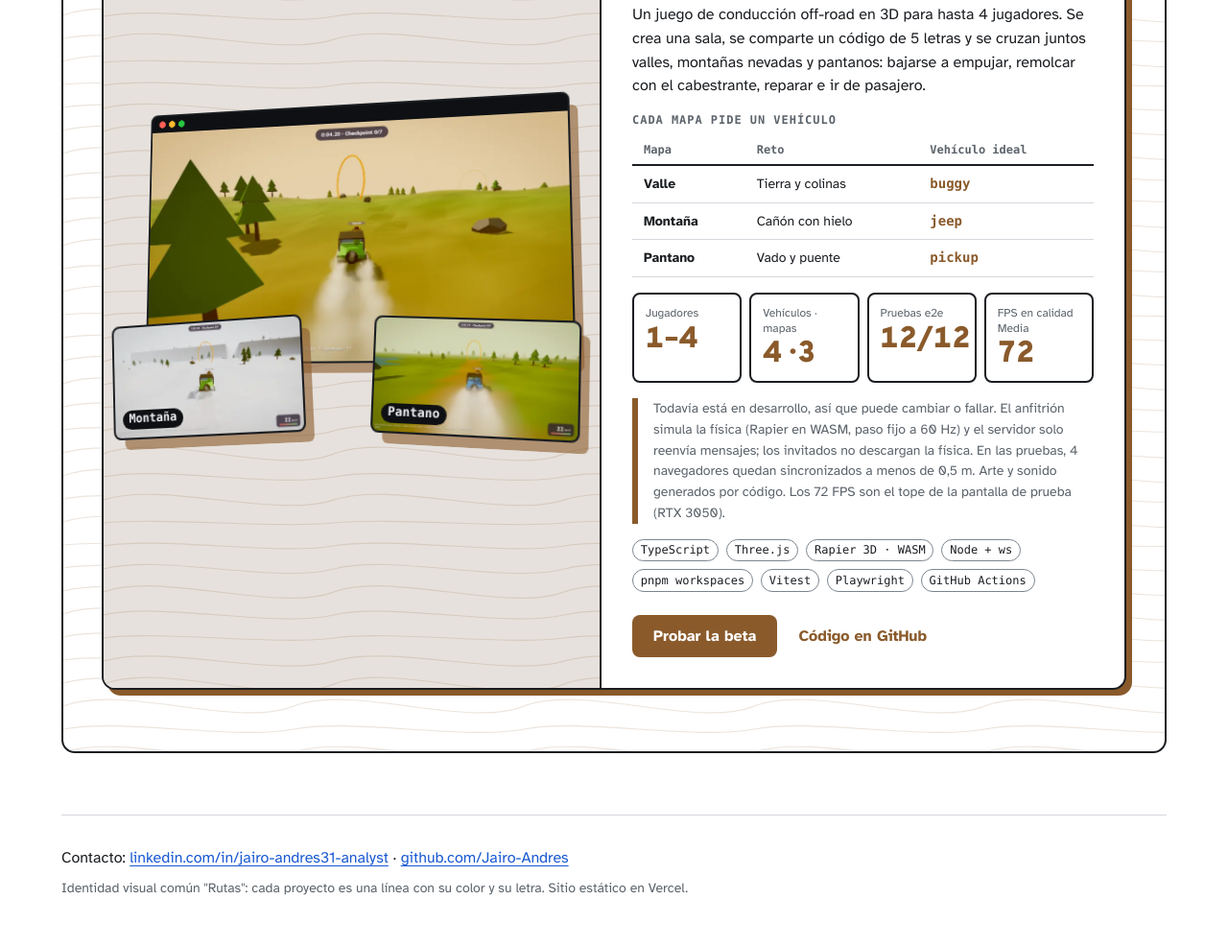
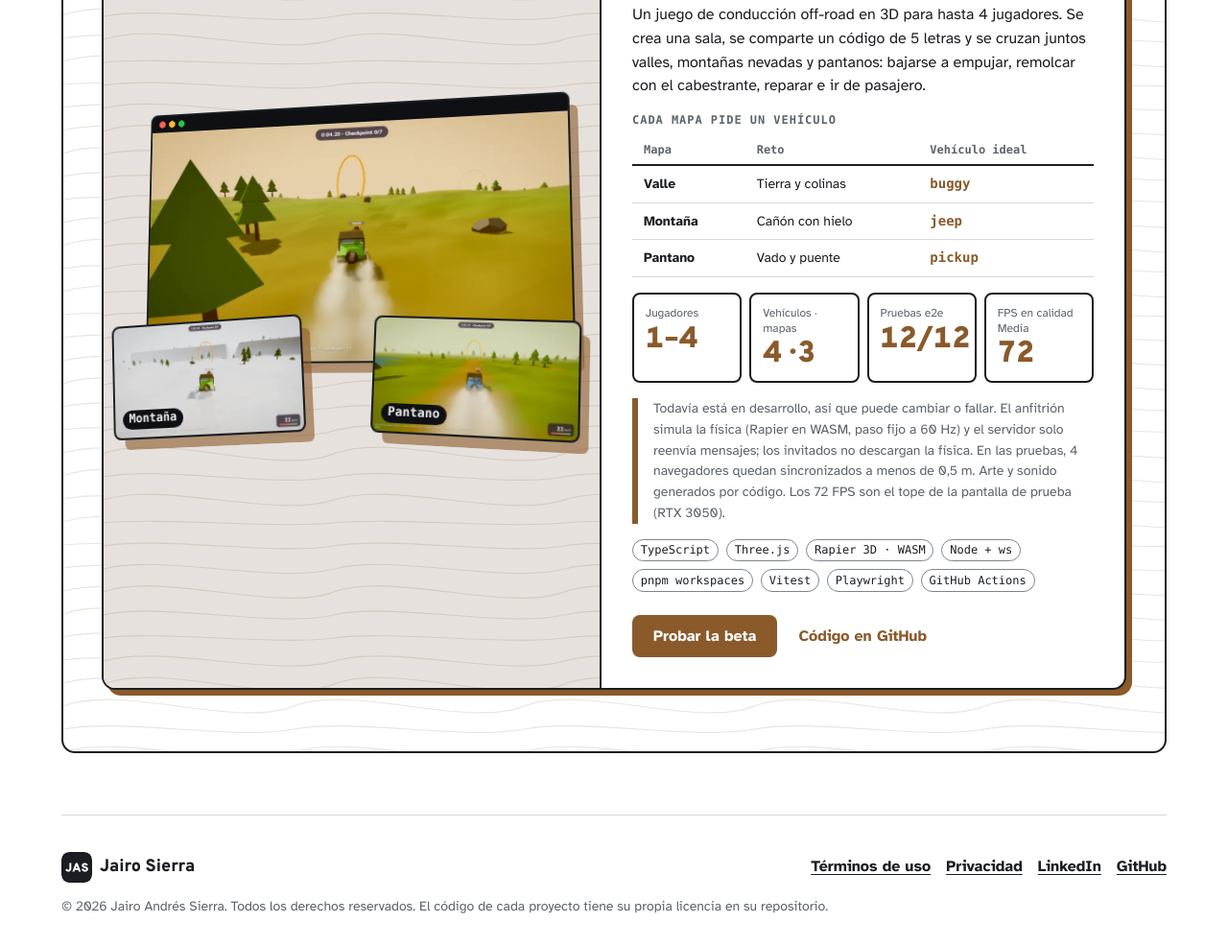
Before and after one commit to Jairo-Andres/portafolio, a website: page web/index.html in a window 1280 px wide. Shown: the part 4945-5931 px from the top of the page at 96% size. Drawn offline with Linux system fonts and the light colour scheme; a web font is replaced by a local one.

Commit message:
index final

```diff
--- a/web/app.js
+++ b/web/app.js
@@ -106,8 +106,11 @@ const EN = {
   kickerQ: "Line Q · QA",
   sumQ: "A weekly automated audit of 30 Colombian government websites: accessibility (WCAG 2.1 AA), mobile, performance and best practices, published as a ranking. Normal visitor traffic only: a few pages per site, with pauses and respecting robots.txt.",
   demoQ: "See the radar",
-  footer1: "Contact:",
-  footer2: 'Shared visual identity "Routes": each project is a line with its own color and letter. Static site on Vercel.',
+  footerNav: "Legal and contact links",
+  terms: "Terms of use",
+  privacy: "Privacy",
+  rights: "All rights reserved.",
+  footerSrc: "Each project's code has its own license in its repository.",
 };
 
 const STORE_KEY = "ja-lang";
@@ -253,3 +256,6 @@ document.querySelectorAll(".game").forEach((card) => {
     tilt.style.removeProperty("--rx");
   });
 });
+
+const anio = document.getElementById("anio");
+if (anio) anio.textContent = String(new Date().getFullYear());
--- a/web/index.html
+++ b/web/index.html
@@ -200,8 +200,8 @@
       <article class="game game--f" id="g-atinele" aria-labelledby="t-atinele">
         <div class="game-media" aria-hidden="true">
           <div class="tilt phones">
-            <figure class="phone phone--back"><img src="capturas/atinele-municipio.webp" alt="" width="390" height="780" loading="lazy" decoding="async"></figure>
-            <figure class="phone phone--front"><img src="capturas/atinele-sopa.webp" alt="" width="390" height="780" loading="lazy" decoding="async"></figure>
+            <figure class="phone phone--back"><img src="capturas/atinele-municipio.webp" alt="" width="520" height="1040" loading="lazy" decoding="async"></figure>
+            <figure class="phone phone--front"><img src="capturas/atinele-sopa.webp" alt="" width="520" height="1040" loading="lazy" decoding="async"></figure>
           </div>
         </div>
         <div class="game-body">
@@ -312,8 +312,16 @@
   </main>
 
   <footer class="footer">
-    <p><span data-i18n="footer1">Contacto:</span> <a href="https://www.linkedin.com/in/jairo-andres31-analyst" rel="noopener">linkedin.com/in/jairo-andres31-analyst</a> · <a href="https://github.com/Jairo-Andres" rel="noopener">github.com/Jairo-Andres</a></p>
-    <p class="fineprint" data-i18n="footer2">Identidad visual común "Rutas": cada proyecto es una línea con su color y su letra. Sitio estático en Vercel.</p>
+    <div class="footer-top">
+      <a class="footer-brand" href="#contenido"><img src="favicon.svg" alt="" width="32" height="32"> Jairo Sierra</a>
+      <nav class="footer-links" aria-label="Enlaces legales y de contacto" data-i18n-aria="footerNav">
+        <a href="terminos.html" data-lang-link data-i18n="terms">Términos de uso</a>
+        <a href="privacidad.html" data-lang-link data-i18n="privacy">Privacidad</a>
+        <a href="https://www.linkedin.com/in/jairo-andres31-analyst" rel="noopener">LinkedIn</a>
+        <a href="https://github.com/Jairo-Andres" rel="noopener">GitHub</a>
+      </nav>
+    </div>
+    <p class="fineprint">© <span id="anio">2026</span> Jairo Andrés Sierra. <span data-i18n="rights">Todos los derechos reservados.</span> <span data-i18n="footerSrc">El código de cada proyecto tiene su propia licencia en su repositorio.</span></p>
   </footer>
 
   <script src="app.js" type="module"></script>
--- a/web/styles.css
+++ b/web/styles.css
@@ -362,15 +362,15 @@ html { scroll-padding-top: var(--space-4); }
 .game img { display: block; width: 100%; height: auto; }
 
 /* Teléfonos (Atínele) */
-.phones { display: grid; justify-items: center; max-width: 24rem; aspect-ratio: 1 / 1.02; }
+.phones { display: grid; justify-items: center; max-width: 22rem; aspect-ratio: 1 / 1.08; }
 .phone {
-  position: absolute; top: 0; width: 46%; overflow: hidden;
+  position: absolute; top: 0; width: 52%; aspect-ratio: 1 / 2; overflow: hidden;
   border: 7px solid var(--device); border-radius: 1.6rem; background: var(--device);
   box-shadow: 0 0 0 2px var(--color-border-strong), 14px 18px 0 -2px color-mix(in srgb, var(--c) 55%, transparent);
 }
-.phone img { border-radius: 1.05rem; }
-.phone--back { left: 2%; transform: translateZ(-50px) rotate(-5deg); top: 5%; }
-.phone--front { right: 2%; transform: translateZ(40px) rotate(3deg); }
+.phone img { height: 100%; object-fit: cover; object-position: top center; border-radius: 1.05rem; background: #fff; }
+.phone--back { left: 4%; transform: translateZ(-50px) rotate(-6deg); top: 6%; opacity: 0.96; }
+.phone--front { right: 4%; transform: translateZ(40px) rotate(3deg); }
 
 /* Pantallas (La mina, TrailMates) */
 .screens { max-width: 34rem; padding-bottom: 16%; }
@@ -463,3 +463,10 @@ html { scroll-padding-top: var(--space-4); }
 @media (min-width: 75rem) {
   .facts { grid-template-columns: repeat(4, minmax(0, 1fr)); }
 }
+
+/* Pie oficial */
+.footer-top { display: flex; flex-wrap: wrap; align-items: center; justify-content: space-between; gap: var(--space-4); }
+.footer-brand { display: inline-flex; align-items: center; gap: var(--space-2); color: var(--color-fg); text-decoration: none; font: var(--weight-display) var(--text-md) / 1 var(--font-display); }
+.footer-brand img { border-radius: var(--radius-sign); }
+.footer-links { display: flex; flex-wrap: wrap; gap: var(--space-1) var(--space-4); }
+.footer-links a { display: inline-flex; align-items: center; min-height: var(--tap-min); color: var(--color-fg); font-weight: var(--weight-bold); }
```
